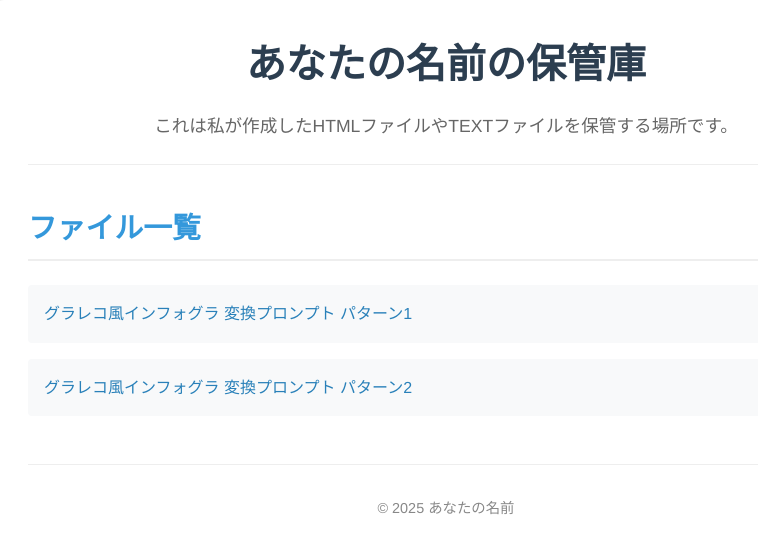
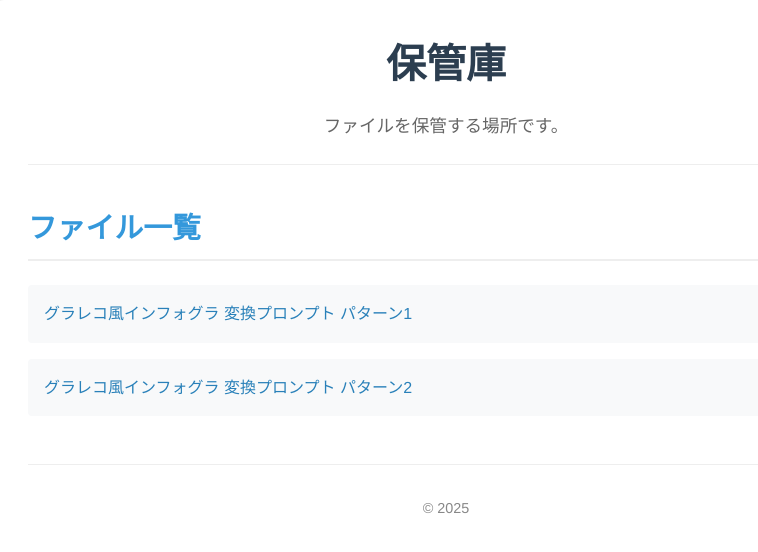
Before and after one commit to s3360-g/github002, a plain HTML site: page index.html in a window 1280 px wide. Shown: the whole page, without its empty margins (194-952 px from the left). Drawn offline with Linux system fonts and the light colour scheme.

Commit message:
Update index.html

```diff
--- a/index.html
+++ b/index.html
@@ -3,14 +3,14 @@
 <head>
     <meta charset="UTF-8">
     <meta name="viewport" content="width=device-width, initial-scale=1.0">
-    <title>あなたの名前の保管庫</title>
+    <title>保管庫</title>
     <link rel="stylesheet" href="stylesheet.css">
 </head>
 <body>
     <div class="container">
         <header>
-            <h1>あなたの名前の保管庫</h1>
-            <p class="intro">これは私が作成したHTMLファイルやTEXTファイルを保管する場所です。</p>
+            <h1>保管庫</h1>
+            <p class="intro">ファイルを保管する場所です。</p>
         </header>
 
         <main>
@@ -25,7 +25,7 @@
         </main>
 
         <footer>
-            <p>&copy; 2025 あなたの名前</p>
+            <p>&copy; 2025 </p>
         </footer>
     </div>
 </body>
```
